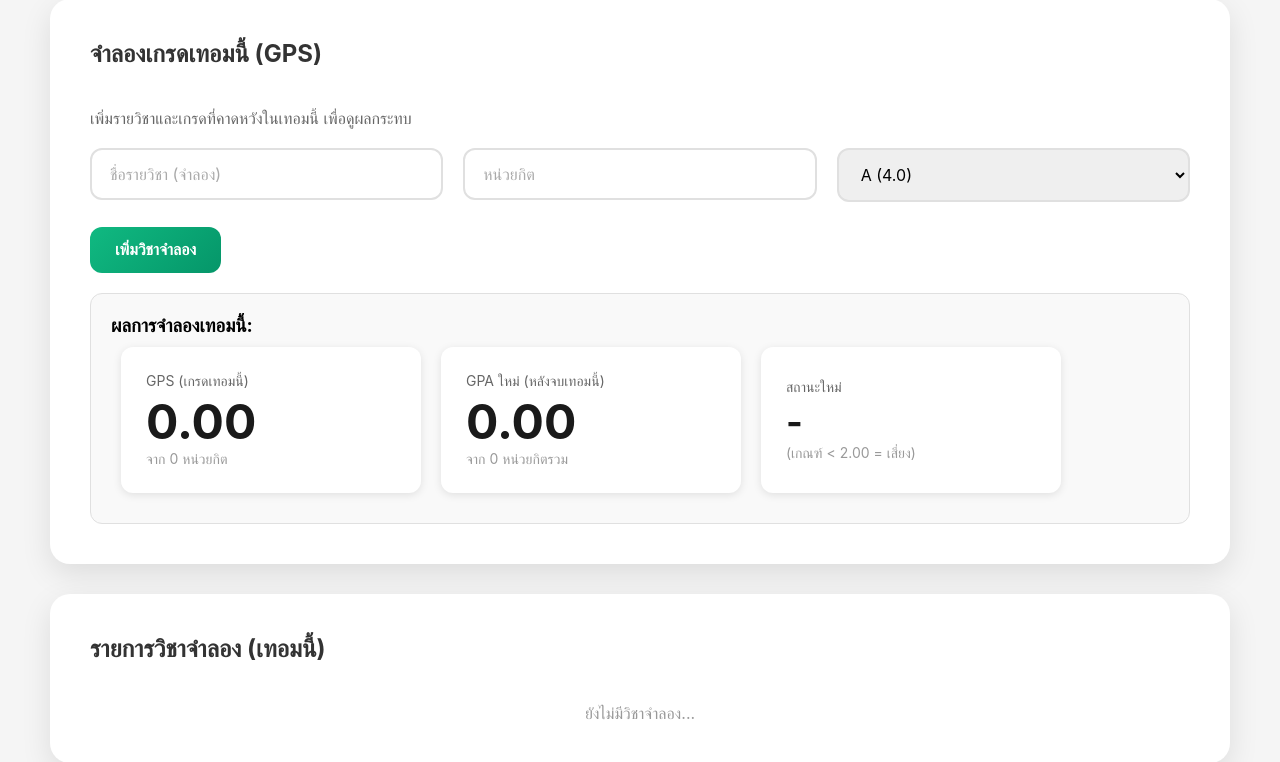
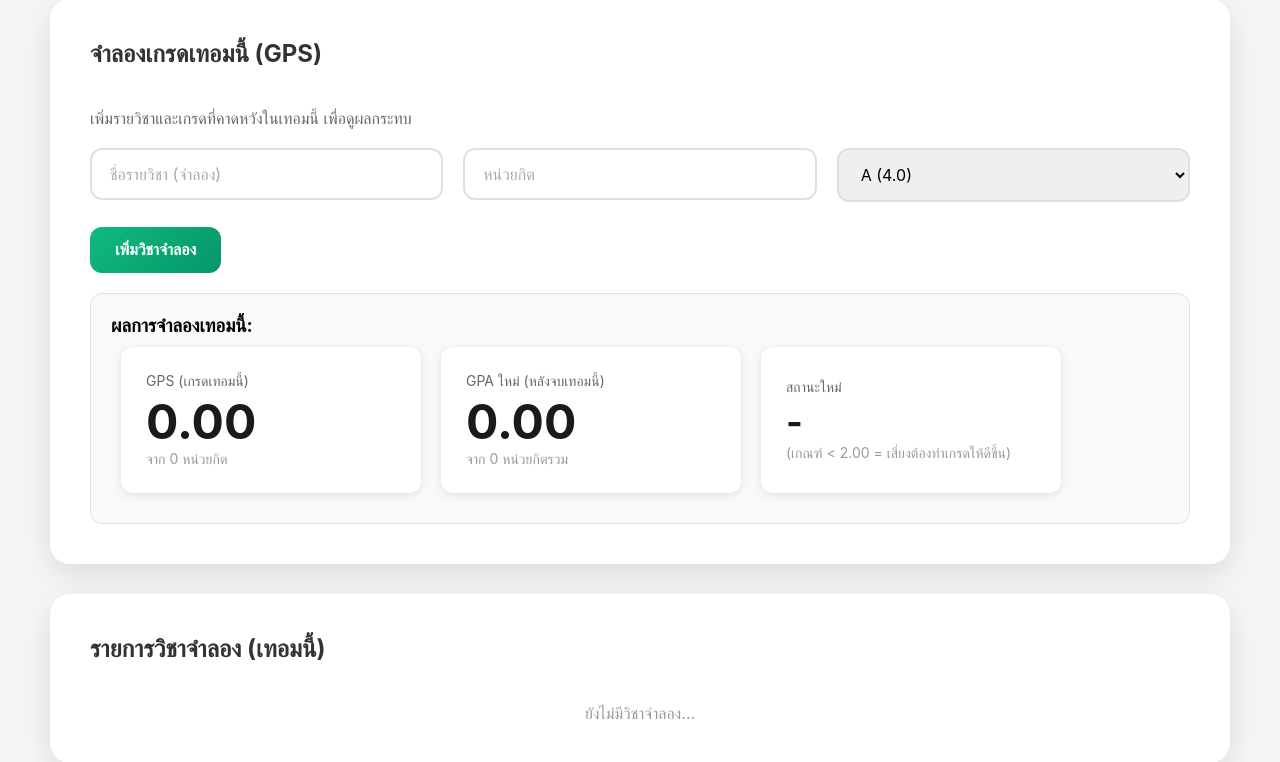
Before and after one commit to Kmitl68070131/GradeHub, a Flask app: page /simulation in a window 1280 px wide. Shown: the part 786-1548 px from the top of the page. Run offline with Flask 3, Linux system fonts and the light colour scheme.

Commit message:
Update Simulation.html

```diff
--- a/my_project/templates/Simulation.html
+++ b/my_project/templates/Simulation.html
@@ -136,7 +136,7 @@
                 <div class="gpa-content">
                     <div class="gpa-label">สถานะใหม่</div>
                     <span class="gpa-value" id="sim_new_risk_status" style="font-size: 36px;">-</span>
-                    <div class="gpa-max">(เกณฑ์ < 2.00 = เสี่ยง)</div>
+                    <div class="gpa-max">(เกณฑ์ < 2.00 = เสี่ยงต้องทำเกรดให้ดีขึ้น)</div>
                 </div>
             </div>
         </div>
```
